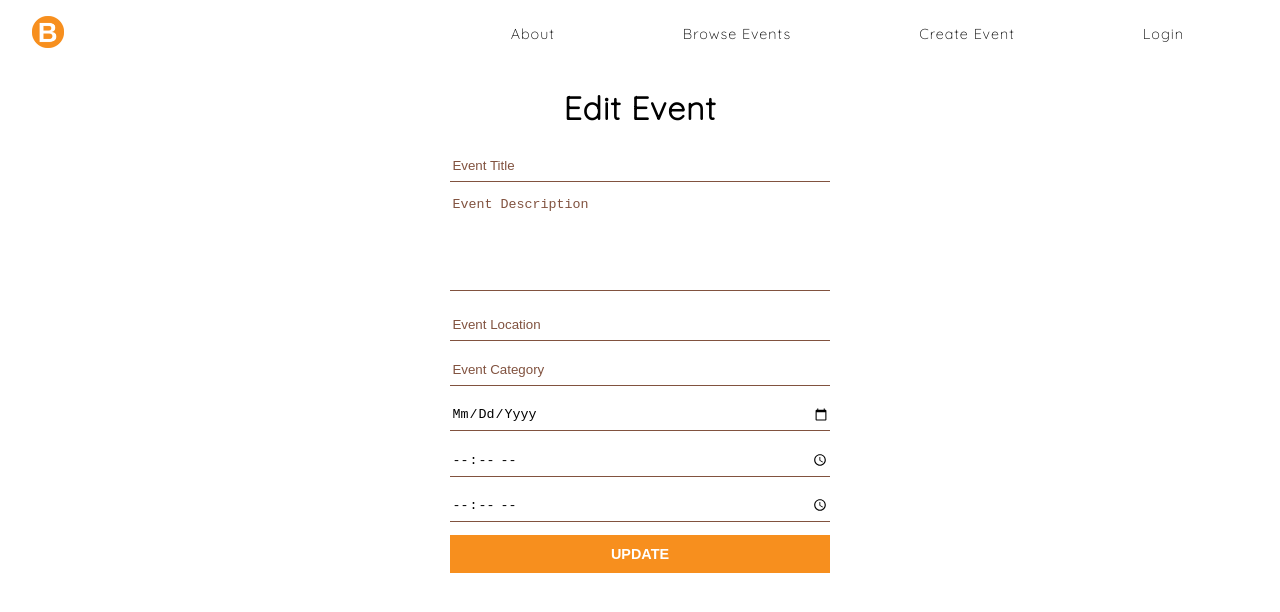
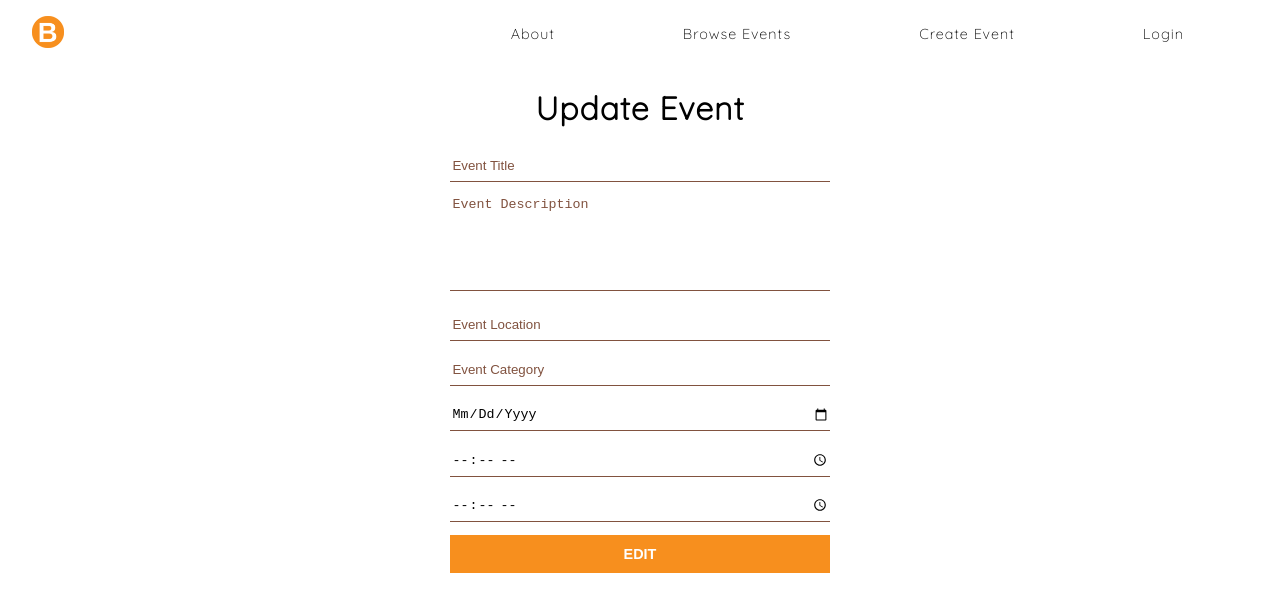
Before and after one commit to dngst/brightevents, a React (Create React App) app: page /update in a window 1280 px wide. Shown: the top 612 px of the page. Built offline with nearby package versions, Linux system fonts and the light colour scheme.

Commit message:
Edit title and button text

```diff
--- a/src/pages/CreateEvent.js
+++ b/src/pages/CreateEvent.js
@@ -14,7 +14,7 @@ const CreateEvent = () => {
             <Helmet>
                 <title>Create Event | Bright Events</title>
             </Helmet>
-            <Title>new event</Title>
+            <Title>create event</Title>
             <Input placeholder="event title" />
             <TextArea placeholder="event description" />
             <Input placeholder="event location" />
@@ -22,7 +22,7 @@ const CreateEvent = () => {
             <DatePicker />
             <TimePicker />
             <TimePicker />
-            <Button primary>create</Button>
+            <Button primary>add</Button>
         </Container>
     );
 }
--- a/src/pages/Login.js
+++ b/src/pages/Login.js
@@ -17,7 +17,7 @@ const Login = () => {
             <Title>login</Title>
             <Input placeholder="email" />
             <PasswordInput placeholder="password" />
-            <Button primary>submit</Button>
+            <Button primary>ok</Button>
             <Paragraph capitalize>
                 <Link to="/resetpassword">forgot password?</Link>
             </Paragraph>
--- a/src/pages/UpdateEvent.js
+++ b/src/pages/UpdateEvent.js
@@ -14,7 +14,7 @@ const UpdateEvent = () => {
             <Helmet>
                 <title>Update Event | Bright Events</title>
             </Helmet>
-            <Title>edit event</Title>
+            <Title>update event</Title>
             <Input placeholder="event title" />
             <TextArea placeholder="event description" />
             <Input placeholder="event location" />
@@ -22,7 +22,7 @@ const UpdateEvent = () => {
             <DatePicker />
             <TimePicker />
             <TimePicker />
-            <Button primary>update</Button>
+            <Button primary>edit</Button>
         </Container>
     );
 }
```
